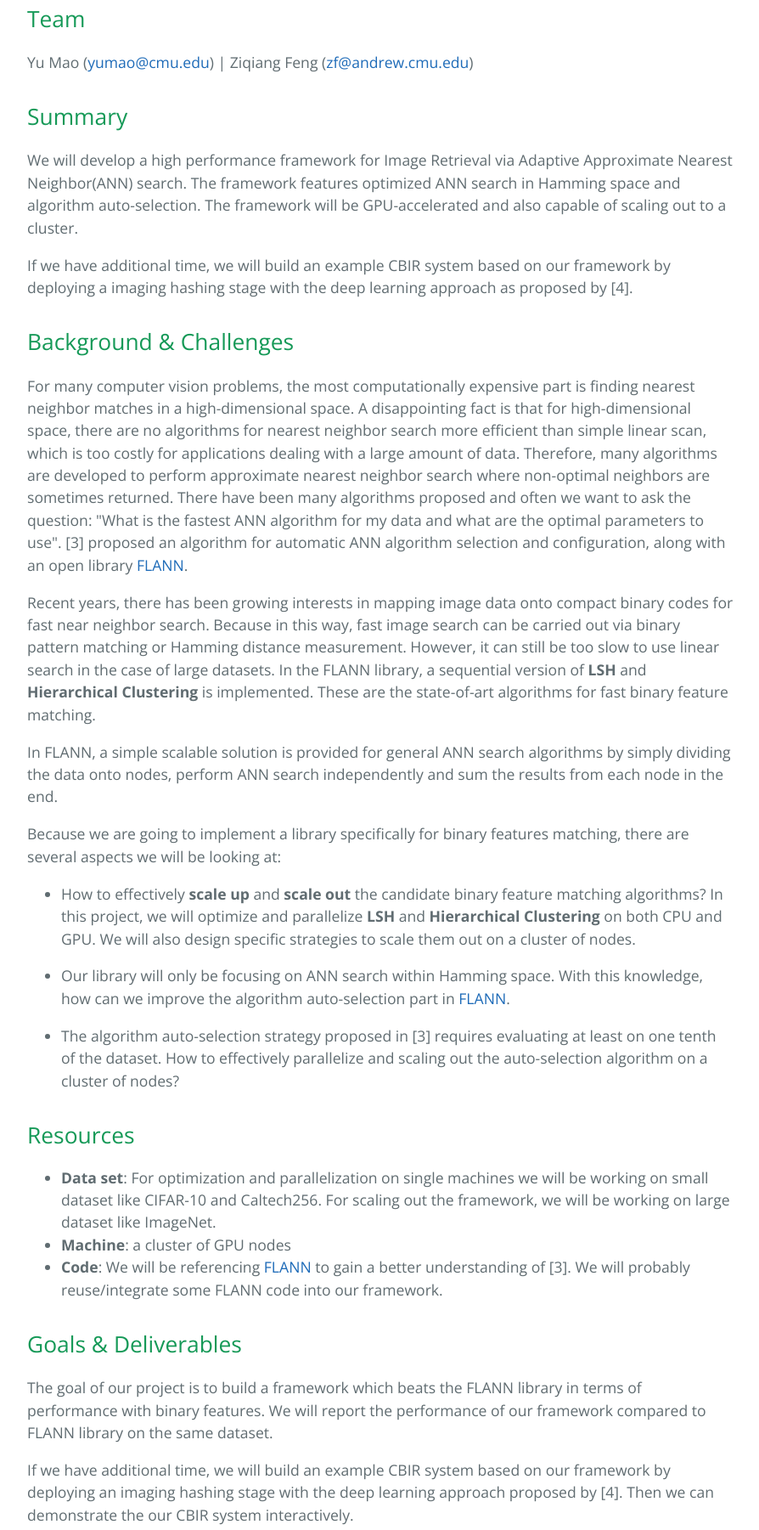
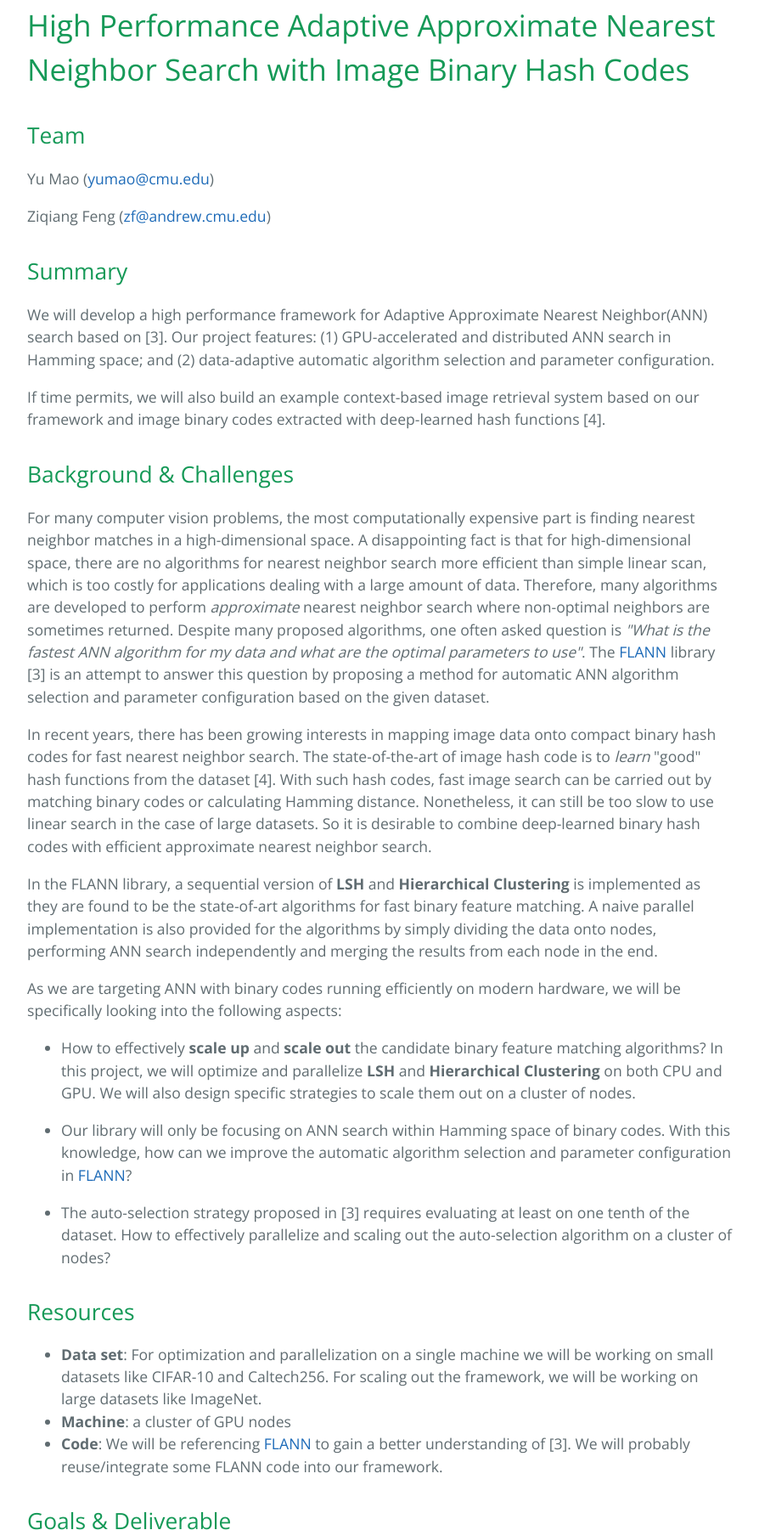
Before and after one commit to ymao1993/Multi-sensor-Voxel-Hashing, a plain HTML site: page index.html in a window 1280 px wide. Shown: the part 490-2291 px from the top of the page at 85% size, without its empty margins (192-1086 px from the left). Drawn offline with nearby package versions, Linux system fonts and the light colour scheme.

Commit message:
Create gh-pages branch via GitHub

```diff
--- a/index.html
+++ b/index.html
@@ -19,33 +19,40 @@
     </section>
 
     <section class="main-content">
-      <h2>
+      <h1>
+<a id="high-performance-adaptive-approximate-nearest-neighbor-search-with-image-binary-hash-codes" class="anchor" href="#high-performance-adaptive-approximate-nearest-neighbor-search-with-image-binary-hash-codes" aria-hidden="true"><span aria-hidden="true" class="octicon octicon-link"></span></a>High Performance Adaptive Approximate Nearest Neighbor Search with Image Binary Hash Codes</h1>
+
+<h2>
 <a id="team" class="anchor" href="#team" aria-hidden="true"><span aria-hidden="true" class="octicon octicon-link"></span></a>Team</h2>
 
-<p>Yu Mao (<a href="mailto:yumao@cmu.edu">yumao@cmu.edu</a>) | Ziqiang Feng (<a href="mailto:zf@andrew.cmu.edu">zf@andrew.cmu.edu</a>)</p>
+<p>Yu Mao (<a href="mailto:yumao@cmu.edu">yumao@cmu.edu</a>)</p>
+
+<p>Ziqiang Feng (<a href="mailto:zf@andrew.cmu.edu">zf@andrew.cmu.edu</a>)</p>
 
 <h2>
 <a id="summary" class="anchor" href="#summary" aria-hidden="true"><span aria-hidden="true" class="octicon octicon-link"></span></a>Summary</h2>
 
-<p>We will develop a high performance framework for Image Retrieval via Adaptive Approximate Nearest Neighbor(ANN) search. The framework features optimized ANN search in Hamming space and algorithm auto-selection. The framework will be GPU-accelerated and also capable of scaling out to a cluster. </p>
+<p>We will develop a high performance framework for Adaptive Approximate Nearest Neighbor(ANN) search based on [3]. Our project features:
+(1) GPU-accelerated and distributed ANN search in Hamming space; and
+(2) data-adaptive automatic algorithm selection and parameter configuration.</p>
 
-<p>If we have additional time, we will build an example CBIR system based on our framework by deploying a imaging hashing stage with the deep learning approach as proposed by [4].</p>
+<p>If time permits, we will also build an example context-based image retrieval system based on our framework and image binary codes extracted with deep-learned hash functions [4].</p>
 
 <h2>
 <a id="background--challenges" class="anchor" href="#background--challenges" aria-hidden="true"><span aria-hidden="true" class="octicon octicon-link"></span></a>Background &amp; Challenges</h2>
 
-<p>For many computer vision problems, the most computationally expensive part is finding nearest neighbor matches in a high-dimensional space. A disappointing fact is that for high-dimensional space, there are no algorithms for nearest neighbor search more efficient than simple linear scan, which is too costly for applications dealing with a large amount of data. Therefore, many algorithms are developed to perform approximate nearest neighbor search where non-optimal neighbors are sometimes returned. There have been many algorithms proposed and often we want to ask the question: "What is the fastest ANN algorithm for my data and what are the optimal parameters to use". [3] proposed an algorithm for automatic ANN algorithm selection and configuration, along with an open library <a href="http://www.cs.ubc.ca/research/flann/">FLANN</a>.</p>
+<p>For many computer vision problems, the most computationally expensive part is finding nearest neighbor matches in a high-dimensional space. A disappointing fact is that for high-dimensional space, there are no algorithms for nearest neighbor search more efficient than simple linear scan, which is too costly for applications dealing with a large amount of data. Therefore, many algorithms are developed to perform <em>approximate</em> nearest neighbor search where non-optimal neighbors are sometimes returned. Despite many proposed algorithms, one often asked question is <em>"What is the fastest ANN algorithm for my data and what are the optimal parameters to use"</em>. The <a href="http://www.cs.ubc.ca/research/flann/">FLANN</a> library [3] is an attempt to answer this question by proposing a method for automatic ANN algorithm selection and parameter configuration based on the given dataset.</p>
 
-<p>Recent years, there has been growing interests in mapping image data onto compact binary codes for fast near neighbor search. Because in this way, fast image search can be carried out via binary pattern matching or Hamming distance measurement. However, it can still be too slow to use linear search in the case of large datasets. In the FLANN library, a sequential version of <strong>LSH</strong> and  <strong>Hierarchical Clustering</strong> is implemented. These are the state-of-art algorithms for fast binary feature matching. </p>
+<p>In recent years, there has been growing interests in mapping image data onto compact binary hash codes for fast nearest neighbor search. The state-of-the-art of image hash code is to <em>learn</em> "good" hash functions from the dataset [4]. With such hash codes, fast image search can be carried out by matching binary codes or calculating Hamming distance. Nonetheless, it can still be too slow to use linear search in the case of large datasets. So it is desirable to combine deep-learned binary hash codes with efficient approximate nearest neighbor search.</p>
 
-<p>In FLANN, a simple scalable solution is provided for general ANN search algorithms by simply dividing the data onto nodes, perform ANN search independently and sum the results from each node in the end. </p>
+<p>In the FLANN library, a sequential version of <strong>LSH</strong> and  <strong>Hierarchical Clustering</strong> is implemented as they are found to be the state-of-art algorithms for fast binary feature matching. A naive parallel implementation is also provided for the algorithms by simply dividing the data onto nodes, performing ANN search independently and merging the results from each node in the end. </p>
 
-<p>Because we are going to implement a library specifically for binary features matching, there are several aspects we will be looking at:</p>
+<p>As we are targeting ANN with binary codes running efficiently on modern hardware, we will be specifically looking into the following aspects:</p>
 
 <ul>
 <li><p>How to effectively <strong>scale up</strong> and <strong>scale out</strong> the candidate binary feature matching algorithms? In this project, we will optimize and parallelize <strong>LSH</strong> and <strong>Hierarchical Clustering</strong> on both CPU and GPU. We will also design specific strategies to scale them out on a cluster of nodes. </p></li>
-<li><p>Our library will only be focusing on ANN search within Hamming space. With this knowledge, how can we improve the algorithm auto-selection part in <a href="http://www.cs.ubc.ca/research/flann/">FLANN</a>.</p></li>
-<li><p>The algorithm auto-selection strategy proposed in [3] requires evaluating at least on one tenth of the dataset. How to effectively parallelize and scaling out the auto-selection algorithm on a cluster of nodes?</p></li>
+<li><p>Our library will only be focusing on ANN search within Hamming space of binary codes. With this knowledge, how can we improve the automatic algorithm selection and parameter configuration in <a href="http://www.cs.ubc.ca/research/flann/">FLANN</a>?</p></li>
+<li><p>The auto-selection strategy proposed in [3] requires evaluating at least on one tenth of the dataset. How to effectively parallelize and scaling out the auto-selection algorithm on a cluster of nodes?</p></li>
 </ul>
 
 <h2>
@@ -53,7 +60,7 @@
 
 <ul>
 <li>
-<strong>Data set</strong>: For optimization and parallelization on single machines we will be working on small dataset like CIFAR-10 and Caltech256. For scaling out the framework, we will be working on large dataset like ImageNet.</li>
+<strong>Data set</strong>: For optimization and parallelization on a single machine we will be working on small datasets like CIFAR-10 and Caltech256. For scaling out the framework, we will be working on large datasets like ImageNet.</li>
 <li>
 <strong>Machine</strong>: a cluster of GPU nodes</li>
 <li>
@@ -61,11 +68,11 @@
 </ul>
 
 <h2>
-<a id="goals--deliverables" class="anchor" href="#goals--deliverables" aria-hidden="true"><span aria-hidden="true" class="octicon octicon-link"></span></a>Goals &amp; Deliverables</h2>
+<a id="goals--deliverable" class="anchor" href="#goals--deliverable" aria-hidden="true"><span aria-hidden="true" class="octicon octicon-link"></span></a>Goals &amp; Deliverable</h2>
 
-<p>The goal of our project is to build a framework which beats the FLANN library in terms of performance with binary features. We will report the performance of our framework compared to FLANN library on the same dataset.</p>
+<p>The goal of our project is to build a framework which outperforms the FLANN library with binary image features. We will report the performance of our framework compared to FLANN library on the same dataset.</p>
 
-<p>If we have additional time, we will build an example CBIR system based on our framework by deploying an imaging hashing stage with the deep learning approach proposed by [4]. Then we can demonstrate the our CBIR system interactively.</p>
+<p>If we have additional time, we will build an example CBIR system based on our framework by deploying an imaging hashing stage with deep-learned hash functions as proposed by [4]. Then we can demonstrate the our CBIR system interactively.</p>
 
 <h2>
 <a id="schedule" class="anchor" href="#schedule" aria-hidden="true"><span aria-hidden="true" class="octicon octicon-link"></span></a>Schedule</h2>
@@ -78,7 +85,7 @@
 <li><p>week 3~4: Implement and optimize <strong>LSH</strong> and <strong>Hierarchical Clustering</strong> on both CPUs and GPUs.</p></li>
 <li><p>week 5: Design and implement a better strategy for automatic algorithm selection specifically for binary features.</p></li>
 <li><p>week 6: Scale out LSH, Hierarchical Clustering and automatic algorithm selection onto a cluster.</p></li>
-<li><p>Optional: Build an example CBIR system based on our framework by deploying a imaging hashing stage with the deep learning approach proposed by [4]</p></li>
+<li><p>Optional: Build an example CBIR system based on our framework by deploying an imaging hashing stage with the deep learned hash functions as proposed by [4]</p></li>
 </ul>
 
 <h2>
```
Also changed, not shown: params.json (+1 -1 lines).
